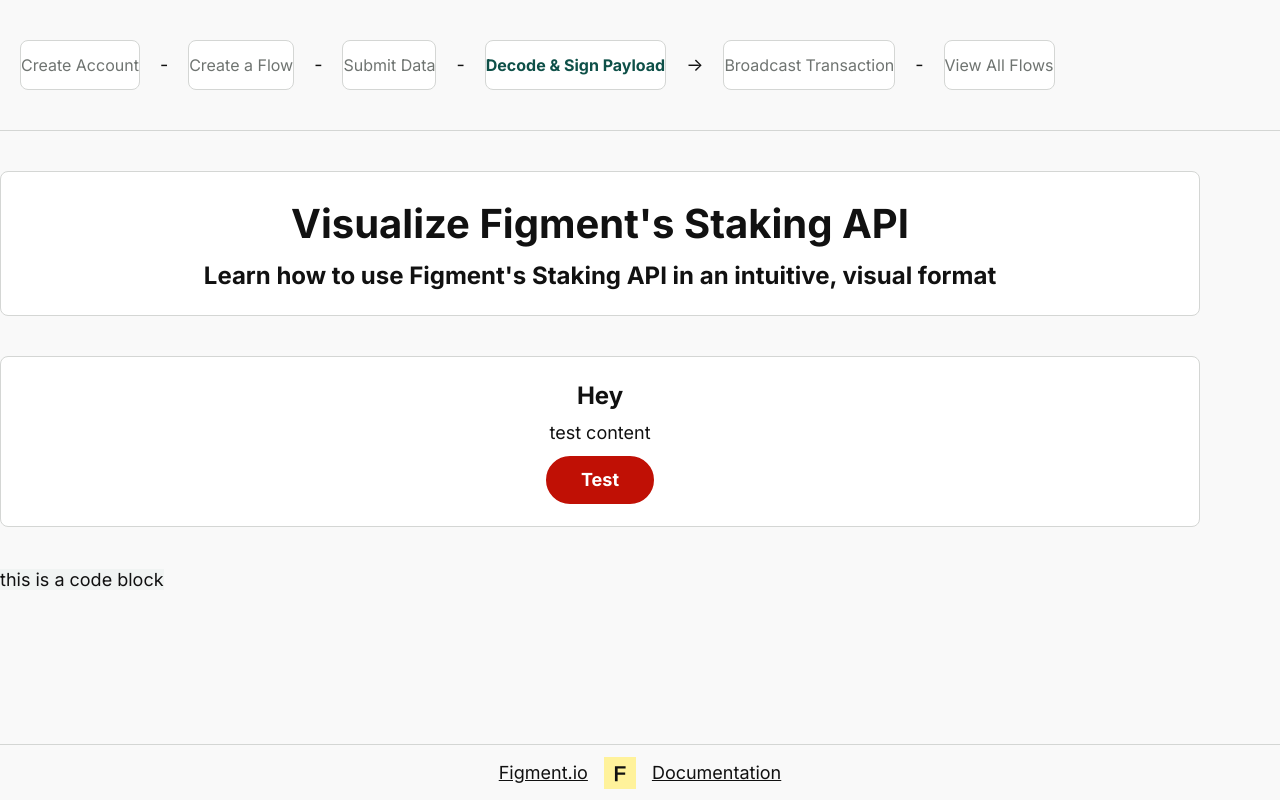
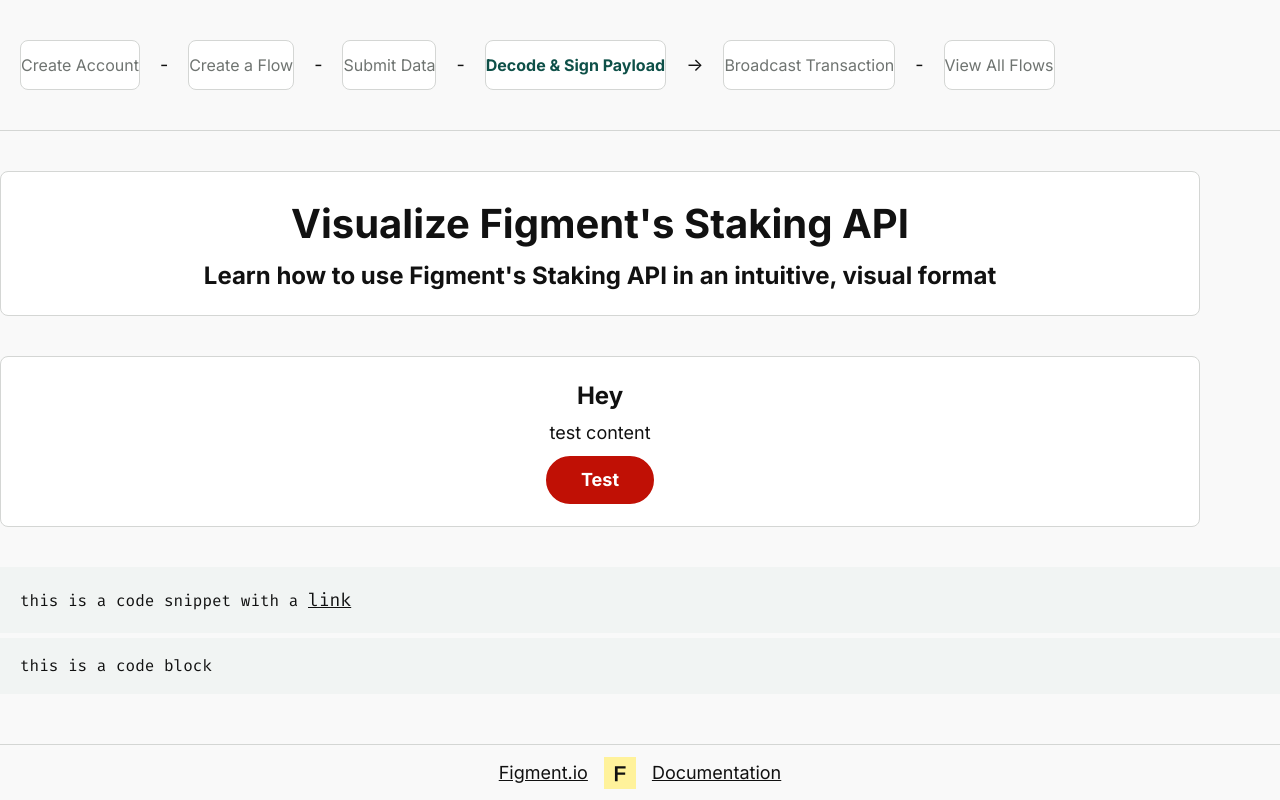
Before and after one commit to figment-networks/visualize-staking-api-flows, a Next.js app: page /ui-components in a window 1280 px wide. Built offline with nearby package versions, Linux system fonts and the light colour scheme.

Commit message:
formatted blocks

```diff
--- a/pages/ui-components.jsx
+++ b/pages/ui-components.jsx
@@ -156,12 +156,15 @@
   );
 };
 
-export const CodeBlock = ({ children }) => (
+export const Formatted = ({ children, block = false }) => (
   <code>
     <style jsx>{`
       code {
         white-space: pre-wrap;
         background-color: #f1f4f3;
+        line-height: 1;
+        padding: ${block ? "2rem" : ".5rem"};
+        display: ${block ? "block" : "inline-block"};
       }
     `}</style>
     {children}
@@ -182,7 +185,11 @@
         <Button desctructive>Test</Button>
       </Card>
 
-      <CodeBlock>this is a code block</CodeBlock>
+      <Formatted>
+        this is a code snippet with a <a href="test">link</a>
+      </Formatted>
+
+      <Formatted block>this is a code block</Formatted>
       <Footer />
     </>
   );
--- a/styles/main.css
+++ b/styles/main.css
@@ -61,8 +61,6 @@
 p,
 a,
 span,
-code,
-pre,
 input,
 textarea,
 button {
@@ -70,6 +68,14 @@
   margin: 0.3em 0;
 }
 
+pre,
+code {
+  white-space: pre-wrap;
+  font-size: 1.6rem;
+  font-family: "Fira Code";
+  margin: 0.3em 0;
+}
+
 caption {
   font-size: 1.4rem;
 }
```
